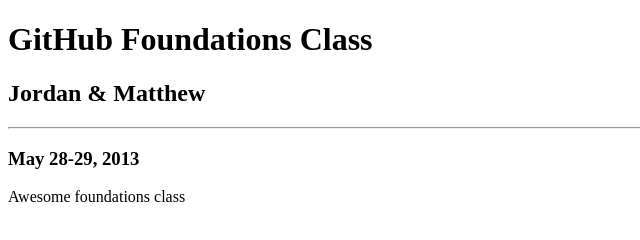
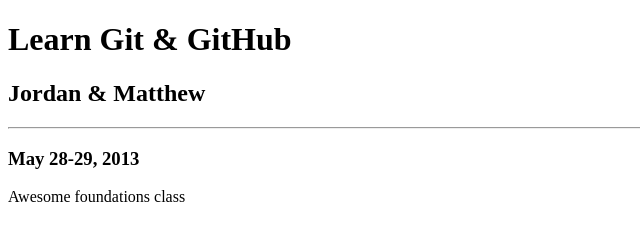
Before and after one commit to simanti/jordan, a plain HTML site: page index.html in a window 1280 px wide. Shown: the whole page, without its empty margins (0-640 px from the left). Drawn offline with Linux system fonts and the light colour scheme.

Commit message:
Change title to just Git & GitHub

```diff
--- a/index.html
+++ b/index.html
@@ -5,7 +5,7 @@
 	</head>
 
 	<body>
-		<h1>GitHub Foundations Class</h1>
+		<h1>Learn Git &amp; GitHub</h1>
 		<h2>Jordan &amp; Matthew</h2>
 
 		<hr>
```
